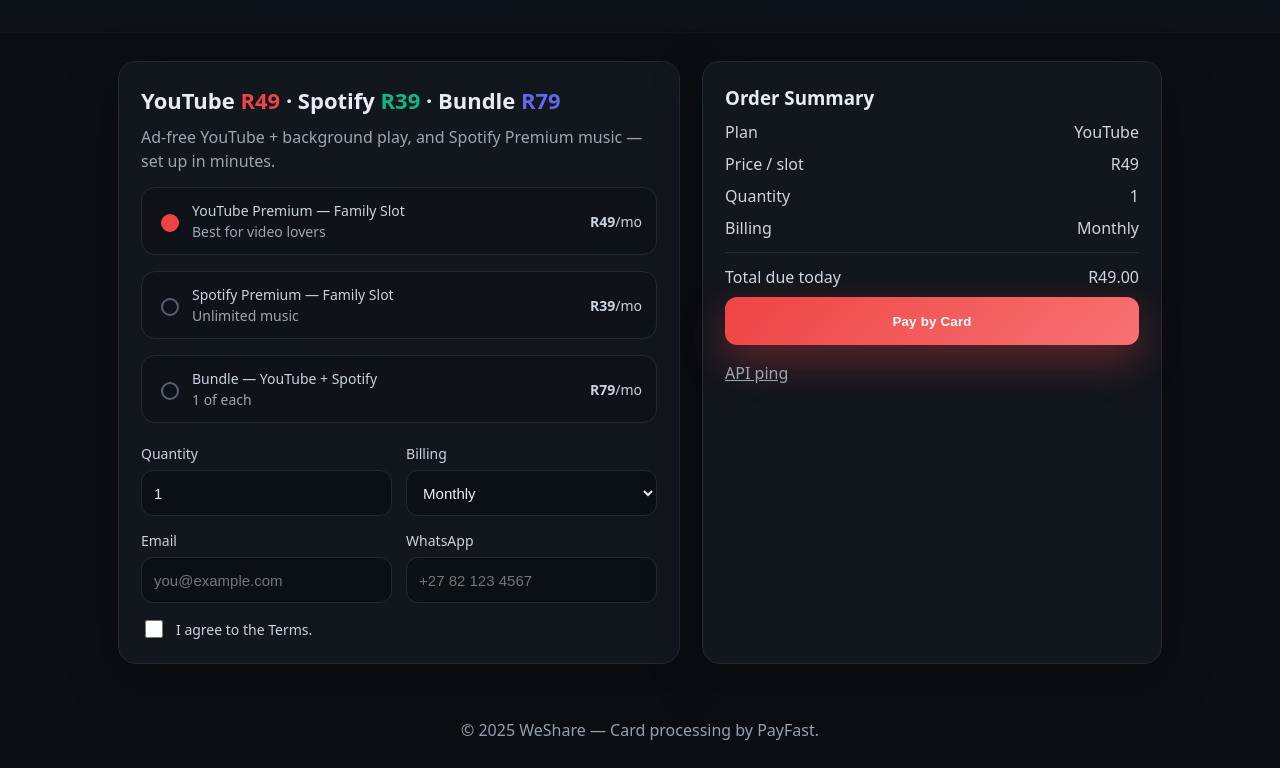
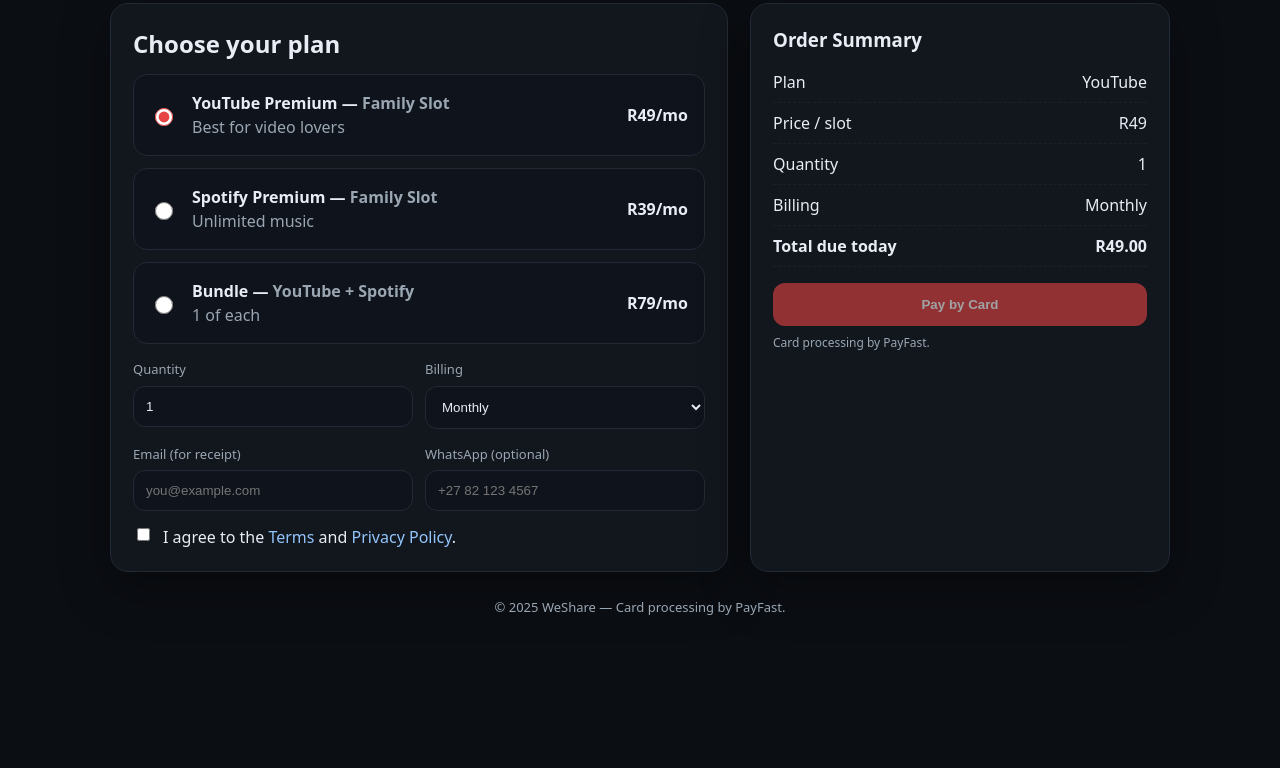
Before and after one commit to ClutchZA/weshare, a website: page index.html in a window 1280 px wide. Shown: the part 100-868 px from the top of the page. After the commit the page ends 800 px from the top, so only its background shows below. Drawn offline with Linux system fonts and the light colour scheme.

Commit message:
Update index.html

```diff
--- a/index.html
+++ b/index.html
@@ -4,144 +4,266 @@
   <meta charset="utf-8" />
   <meta name="viewport" content="width=device-width, initial-scale=1" />
   <title>WeShare — Premium Slots</title>
-<link rel="icon" href="/weshare-logo.png" />
+  <meta name="description" content="Ad-free YouTube, background play, and Spotify Premium — set up in minutes." />
+  <link rel="icon" href="/public/weshare-logo.png" />
+
   <style>
-  :root{--bg:#0b0e13;--card:#12161d;--card2:#0f1319;--fg:#e8edf5;--muted:#9aa6b2;--brand:#ef4444;--accent:#6366f1;--border:#222a36;--ring:rgba(99,102,241,.35)}
-  *{box-sizing:border-box}html,body{height:100%}body{margin:0;background:#0b0e13;color:var(--fg);font:16px/1.5 system-ui,-apple-system,"Segoe UI",Roboto,Helvetica,Arial}
-  .hero{background:linear-gradient(180deg,#111827 0%,#0d1117 100%);padding:28px 20px 36px;border-bottom:1px solid #10151d}
-  .hero-inner{max-width:1100px;margin:0 auto;display:flex;align-items:center;gap:16px}
-  .logo{height:44px;width:44px;border-radius:12px;background:#1a1f2a;overflow:hidden;display:grid;place-items:center}
-  .logo img{height:100%;width:100%;object-fit:cover;display:block}
-  .hgroup{display:flex;flex-direction:column}.hgroup h1{margin:0;font-size:28px}.hgroup p{margin:2px 0 0;color:var(--muted)}
-  .wrap{max-width:1100px;margin:0 auto;padding:28px}.grid{display:grid;gap:22px}
-  @media(min-width:980px){.grid{grid-template-columns:1.1fr .9fr}}
-  .card{background:var(--card);border:1px solid var(--border);border-radius:18px;padding:22px;box-shadow:0 16px 50px rgba(0,0,0,.35)}
-  h2{margin:0 0 8px;font-size:22px}.lead{color:var(--muted);margin:6px 0 14px}
-  .plans{display:grid;gap:10px;margin-top:14px}.plan{display:flex;justify-content:space-between;align-items:center;gap:10px;background:var(--card2);border:1px solid var(--border);border-radius:14px;padding:12px 14px;cursor:pointer}
-  .plan input{appearance:none;height:18px;width:18px;border:2px solid #556175;border-radius:50%}.plan input:checked{background:var(--brand);border-color:var(--brand)}
-  .plan .meta{display:flex;gap:10px;align-items:center}
-  .form{display:grid;gap:14px;margin-top:14px}.row2{display:grid;gap:14px}@media(min-width:640px){.row2{grid-template-columns:1fr 1fr}}
-  label{display:block;font-size:14px;color:#c9d3df;margin-bottom:6px}
-  .control{width:100%;height:46px;padding:0 12px;background:#0b1016;color:var(--fg);border:1px solid #222a36;border-radius:12px;font-size:15px;outline:none;transition:border-color .2s,box-shadow .2s}
-  .control:focus{border-color:var(--ring);box-shadow:0 0 0 6px var(--ring)}
-  .check{display:flex;align-items:center;gap:10px;color:#c9d3df}.check input{height:18px;width:18px;accent-color:var(--accent)}
-  .line{display:flex;justify-content:space-between;margin:8px 0;color:#cfd6df}.divider{height:1px;background:var(--border);margin:12px 0}
-  .total{display:flex;justify-content:space-between;align-items:center;font-weight:800;font-size:18px}
-  .btn{width:100%;height:48px;border:none;border-radius:12px;background:linear-gradient(135deg,var(--brand),#f87171);color:white;font-weight:800;box-shadow:0 16px 40px rgba(239,68,68,.35);cursor:pointer;letter-spacing:.2px}
-  footer{color:#93a0b0;text-align:center;padding:26px}
-  a.small{color:#9aa6b2}
+    :root{
+      --bg:#0b0e13; --card:#12161d; --muted:#9aa6b2; --fg:#e8edf5; --brand:#e64444;
+      --border:#222a36; --ring:rgba(99,102,241,.35); --ok:#16a34a; --warn:#f59e0b;
+    }
+    *{box-sizing:border-box}
+    html,body{margin:0;background:var(--bg);color:var(--fg);font:16px/1.5 system-ui,-apple-system,Segoe UI,Roboto,Helvetica,Arial}
+    a{color:#93c5fd;text-decoration:none}
+    a:hover{text-decoration:underline}
+
+    .wrap{max-width:1100px;margin:0 auto;padding:28px 20px}
+    header{display:flex;align-items:center;gap:12px;margin-bottom:22px;padding-bottom:14px;border-bottom:1px solid #10151d}
+    header .logo{display:inline-flex;align-items:center;gap:12px}
+    .badge{display:inline-flex;align-items:center;gap:8px;color:var(--muted);font-size:14px}
+
+    /* Cards */
+    .grid{display:grid;grid-template-columns:1fr 420px;gap:22px}
+    @media (max-width:980px){.grid{grid-template-columns:1fr}}
+    .card{background:var(--card);border-radius:18px;padding:22px;border:1px solid var(--border);box-shadow:0 16px 50px rgba(0,0,0,.35)}
+
+    /* Plans */
+    .plan{display:flex;align-items:center;gap:16px;padding:16px;border:1px solid var(--border);border-radius:14px;background:#0f131b;cursor:pointer}
+    .plan + .plan{margin-top:12px}
+    .plan input{accent-color:var(--brand);width:18px;height:18px}
+    .plan h4{margin:0;font-size:16px}
+    .muted{color:var(--muted)}
+    .price{margin-left:auto;font-weight:700}
+
+    /* Inputs */
+    .field{margin-top:16px}
+    .field label{display:block;font-size:13px;color:var(--muted);margin-bottom:6px}
+    .field input, .field select{
+      width:100%;padding:12px 12px;border-radius:12px;background:#0f131b;border:1px solid var(--border);color:var(--fg);
+      outline:none
+    }
+    .field input:focus, .field select:focus{border-color:#2d3646;box-shadow:0 0 0 4px rgba(99,102,241,.15)}
+    .inline{display:grid;grid-template-columns:1fr 1fr;gap:12px}
+    @media (max-width:640px){.inline{grid-template-columns:1fr}}
+
+    /* Checkout */
+    .summary .row{display:flex;justify-content:space-between;padding:8px 0;border-bottom:1px dashed #1a202c}
+    .summary .row:last-child{border-bottom:0}
+    .cta{
+      margin-top:16px;width:100%;padding:14px 16px;border:0;border-radius:12px;background:var(--brand);color:white;
+      font-weight:700;cursor:pointer;box-shadow:0 10px 30px rgba(230,68,68,.35)
+    }
+    .cta[disabled]{opacity:.6;cursor:not-allowed;box-shadow:none}
+    .fine{font-size:12px;color:var(--muted);margin-top:8px}
+
+    footer{margin-top:26px;color:var(--muted);font-size:13px;text-align:center}
+    .check{display:flex;align-items:flex-start;gap:10px;margin-top:14px}
+    .check input{margin-top:3px;accent-color:var(--brand)}
   </style>
 </head>
 <body>
-  <section class="hero">
-    <div class="hero-inner">
-      <div class="logo"><img src="/public/weshare-logo.png" alt="WeShare logo"></div>
-      <div class="hgroup">
-        <h1>WeShare</h1>
-        <p>YouTube Premium • Spotify Premium • South Africa</p>
-      </div>
-    </div>
-  </section>
+  <noscript><div class="wrap"><div class="card">Please enable JavaScript to continue.</div></div></noscript>
 
   <div class="wrap">
+    <header>
+      <div class="logo">
+        <!-- simple white share icon in red -->
+        <svg width="38" height="38" viewBox="0 0 48 48" fill="none" aria-hidden="true">
+          <circle cx="24" cy="24" r="24" fill="#e64444"/>
+          <path d="M31 15a4 4 0 1 1-2.828 6.828L19.8 26.3a4.002 4.002 0 0 1 0 1.4l8.372 4.472A4 4 0 1 1 27 34l-8.37-4.47A4 4 0 1 1 15 25a4 4 0 0 1 1.63.35l8.37-4.47A4 4 0 0 1 31 15Z" fill="#fff"/>
+        </svg>
+        <h1 style="margin:0;font-size:22px">WeShare</h1>
+      </div>
+      <div class="badge">YouTube Premium • Spotify Premium • South Africa</div>
+    </header>
+
     <div class="grid">
+      <!-- LEFT: form -->
       <section class="card">
-        <h2>YouTube <span style="color:#ef4444">R49</span> · Spotify <span style="color:#10b981">R39</span> · Bundle <span style="color:#6366f1">R79</span></h2>
-        <p class="lead">Ad‑free YouTube + background play, and Spotify Premium music — set up in minutes.</p>
+        <h2 style="margin:0 0 12px 0">Choose your plan</h2>
 
-        <div class="plans">
         <label class="plan">
-            <div class="meta">
-              <input type="radio" name="plan" value="youtube" checked>
-              <div><div>YouTube Premium — Family Slot</div><div style="color:#9aa6b2">Best for video lovers</div></div>
-            </div><div><b>R49</b>/mo</div>
+          <input type="radio" name="plan" value="youtube" checked />
+          <div>
+            <h4>YouTube Premium — <span class="muted">Family Slot</span></h4>
+            <div class="muted">Best for video lovers</div>
+          </div>
+          <div class="price">R<span data-price="youtube">49</span>/mo</div>
         </label>
+
         <label class="plan">
-            <div class="meta">
-              <input type="radio" name="plan" value="spotify">
-              <div><div>Spotify Premium — Family Slot</div><div style="color:#9aa6b2">Unlimited music</div></div>
-            </div><div><b>R39</b>/mo</div>
+          <input type="radio" name="plan" value="spotify" />
+          <div>
+            <h4>Spotify Premium — <span class="muted">Family Slot</span></h4>
+            <div class="muted">Unlimited music</div>
+          </div>
+          <div class="price">R<span data-price="spotify">39</span>/mo</div>
         </label>
+
         <label class="plan">
-            <div class="meta">
-              <input type="radio" name="plan" value="bundle">
-              <div><div>Bundle — YouTube + Spotify</div><div style="color:#9aa6b2">1 of each</div></div>
-            </div><div><b>R79</b>/mo</div>
+          <input type="radio" name="plan" value="bundle" />
+          <div>
+            <h4>Bundle — <span class="muted">YouTube + Spotify</span></h4>
+            <div class="muted">1 of each</div>
+          </div>
+          <div class="price">R<span data-price="bundle">79</span>/mo</div>
         </label>
+
+        <div class="inline">
+          <div class="field">
+            <label for="qty">Quantity</label>
+            <input id="qty" type="number" min="1" max="6" step="1" value="1" />
           </div>
-
-        <div class="form">
-          <div class="row2">
-            <div><label for="qty">Quantity</label><input id="qty" class="control" type="number" min="1" max="6" value="1"></div>
-            <div><label for="cycle">Billing</label>
-              <select id="cycle" class="control">
-                <option value="monthly">Monthly</option>
-                <option value="quarterly">Quarterly (save 5%)</option>
-                <option value="yearly">Yearly (save 12%)</option>
+          <div class="field">
+            <label for="billing">Billing</label>
+            <select id="billing">
+              <option value="monthly" selected>Monthly</option>
+              <option value="quarterly">Quarterly (5% off)</option>
+              <option value="yearly">Yearly (12% off)</option>
             </select>
           </div>
         </div>
-          <div class="row2">
-            <div><label for="email">Email</label><input id="email" class="control" type="email" placeholder="you@example.com"></div>
-            <div><label for="wa">WhatsApp</label><input id="wa" class="control" type="tel" placeholder="+27 82 123 4567"></div>
+
+        <div class="inline">
+          <div class="field">
+            <label for="email">Email (for receipt)</label>
+            <input id="email" type="email" placeholder="you@example.com" required />
           </div>
-          <div class="check"><input id="agree" type="checkbox"><label for="agree" style="margin:0">I agree to the Terms.</label></div>
-        </div>
-      </section>
-
-      <aside class="card">
-        <h3 style="margin:0 0 8px">Order Summary</h3>
-        <div class="line"><span>Plan</span><span id="sPlan">YouTube</span></div>
-        <div class="line"><span>Price / slot</span><span id="sPrice">R49</span></div>
-        <div class="line"><span>Quantity</span><span id="sQty">1</span></div>
-        <div class="line"><span>Billing</span><span id="sCycle">Monthly</span></div>
-        <div class="divider"></div>
-        <div class="line"><span>Total due today</span><span id="sTotal">R49.00</span></div>
-        <button id="payBtn" class="btn" disabled>Pay by Card</button>
-        <p><a class="small" href="/api/hello" target="_blank">API ping</a></p>
-      </aside>
+          <div class="field">
+            <label for="whatsapp">WhatsApp (optional)</label>
+            <input id="whatsapp" type="tel" placeholder="+27 82 123 4567" />
           </div>
         </div>
 
-  <footer>© 2025 WeShare — Card processing by PayFast.</footer>
+        <label class="check">
+          <input id="agree" type="checkbox" />
+          <span>I agree to the <a href="/terms.html" target="_blank">Terms</a> and <a href="/privacy.html" target="_blank">Privacy Policy</a>.</span>
+        </label>
+      </section>
+
+      <!-- RIGHT: summary / pay -->
+      <aside class="card summary">
+        <h3 style="margin:0 0 8px 0">Order Summary</h3>
+        <div class="row"><span>Plan</span><span id="sum-plan">YouTube</span></div>
+        <div class="row"><span>Price / slot</span><span id="sum-price">R49</span></div>
+        <div class="row"><span>Quantity</span><span id="sum-qty">1</span></div>
+        <div class="row"><span>Billing</span><span id="sum-billing">Monthly</span></div>
+        <div class="row" style="font-weight:700"><span>Total due today</span><span id="sum-total">R49.00</span></div>
+        <button id="pay-card" class="cta" disabled>Pay by Card</button>
+        <div class="fine">Card processing by PayFast.</div>
+      </aside>
+    </div>
+
+    <footer>© <span id="year"></span> WeShare — Card processing by PayFast.</footer>
+  </div>
 
   <script>
-(function(){
-  const prices={youtube:49,spotify:39,bundle:79};
-  const mult={monthly:1,quarterly:3*0.95,yearly:12*0.88};
-  const planRad=[...document.querySelectorAll('input[name=\"plan\"]')];
-  const qty=document.getElementById('qty'),cycle=document.getElementById('cycle'),email=document.getElementById('email'),wa=document.getElementById('wa'),agree=document.getElementById('agree'),payBtn=document.getElementById('payBtn');
-  const sPlan=document.getElementById('sPlan'),sPrice=document.getElementById('sPrice'),sQty=document.getElementById('sQty'),sCycle=document.getElementById('sCycle'),sTotal=document.getElementById('sTotal');
-  const fmt=n=>'R'+n.toFixed(2);
-  function currentPlan(){return planRad.find(r=>r.checked)?.value||'youtube'}
-  function update(){
-    const p=currentPlan(),price=prices[p],q=Math.max(1,Math.min(6,parseInt(qty.value||'1',10)));qty.value=q;
-    const cyc=cycle.value,m=mult[cyc],total=price*q*m;
-    sPlan.textContent=p==='youtube'?'YouTube':(p==='spotify'?'Spotify':'Bundle');
-    sPrice.textContent='R'+price;sQty.textContent=q;sCycle.textContent=cyc[0].toUpperCase()+cyc.slice(1);sTotal.textContent=fmt(total);
-    const valid=agree.checked&&email.value.includes('@')&&(wa.value||'').trim().length>=8;
-    payBtn.disabled=!valid;
+    const prices = { youtube:49, spotify:39, bundle:79 };
+    const cycles = { monthly:1, quarterly:3*0.95, yearly:12*0.88 };
+
+    const els = {
+      planRadios: Array.from(document.querySelectorAll('input[name="plan"]')),
+      qty: document.getElementById('qty'),
+      billing: document.getElementById('billing'),
+      email: document.getElementById('email'),
+      whatsapp: document.getElementById('whatsapp'),
+      agree: document.getElementById('agree'),
+      pay: document.getElementById('pay-card'),
+      sPlan: document.getElementById('sum-plan'),
+      sPrice: document.getElementById('sum-price'),
+      sQty: document.getElementById('sum-qty'),
+      sBilling: document.getElementById('sum-billing'),
+      sTotal: document.getElementById('sum-total'),
+    };
+
+    function getSelectedPlan(){
+      return (els.planRadios.find(r=>r.checked)?.value) || 'youtube';
     }
-  planRad.forEach(r=>r.addEventListener('change',update));
-  [qty,cycle,email,wa,agree].forEach(e=>e.addEventListener('input',update));update();
+    function money(n){ return 'R' + Number(n).toFixed(2); }
 
-  payBtn.addEventListener('click', async ()=>{
-    const payload={
-      plan: currentPlan(),
-      quantity: Number(qty.value),
-      billingCycle: cycle.value,
-      email: email.value,
-      whatsapp: wa.value
+    function updateSummary(){
+      const plan = getSelectedPlan();
+      const qty = Math.max(1, Math.min(6, parseInt(els.qty.value || 1, 10)));
+      const cycle = els.billing.value;
+      const total = (prices[plan] || 49) * qty * (cycles[cycle] || 1);
+
+      els.sPlan.textContent = ({youtube:'YouTube', spotify:'Spotify', bundle:'Bundle'})[plan] || 'YouTube';
+      els.sPrice.textContent = 'R' + (prices[plan] || 49);
+      els.sQty.textContent = qty;
+      els.sBilling.textContent = cycle[0].toUpperCase() + cycle.slice(1);
+      els.sTotal.textContent = money(total);
+
+      validate();
+    }
+
+    function validate(){
+      const okEmail = els.email.value.trim().includes('@');
+      const okAgree = els.agree.checked;
+      const okQty = parseInt(els.qty.value || 1,10) >= 1;
+      els.pay.disabled = !(okEmail && okAgree && okQty);
+    }
+
+    els.planRadios.forEach(r=>r.addEventListener('change', updateSummary));
+    ['input','change'].forEach(ev=>{
+      els.qty.addEventListener(ev, updateSummary);
+      els.billing.addEventListener(ev, updateSummary);
+      els.email.addEventListener(ev, validate);
+      els.agree.addEventListener(ev, validate);
+    });
+    updateSummary();
+    document.getElementById('year').textContent = new Date().getFullYear();
+
+    // --- PayFast POST form flow ---
+    async function payByCard(e){
+      e?.preventDefault();
+
+      if (els.pay.disabled) return;
+      els.pay.disabled = true;
+      const old = els.pay.textContent;
+      els.pay.textContent = 'Redirecting…';
+
+      const payload = {
+        plan: getSelectedPlan(),
+        billingCycle: els.billing.value,
+        quantity: Number(els.qty.value || 1),
+        email: els.email.value.trim(),
+        whatsapp: els.whatsapp.value.trim()
       };
+
       try{
-      const res=await fetch('/api/payfast/create-checkout', {method:'POST', headers:{'Content-Type':'application/json'}, body:JSON.stringify(payload)});
-      const data=await res.json();
-      if(!data.url) throw new Error('No URL returned');
-      if(data.mock){ alert('Mock checkout URL (add PayFast keys to make it live):\n'+data.url); }
-      else { window.location.href=data.url; }
-    }catch(err){ alert('Checkout error: '+(err.message||err)); }
+        const r = await fetch('/api/payfast/checkout-fields', {
+          method:'POST',
+          headers:{'Content-Type':'application/json'},
+          body: JSON.stringify(payload)
         });
-})();
+        const data = await r.json();
+        if (!r.ok || !data.ok) throw new Error(data.error || 'Checkout failed');
+
+        // Build and submit a real POST form to PayFast
+        const form = document.createElement('form');
+        form.method = 'POST';
+        form.action = `${data.host}/eng/process`;
+        form.style.display = 'none';
+
+        Object.entries(data.fields).forEach(([name,value])=>{
+          const input = document.createElement('input');
+          input.type = 'hidden';
+          input.name = name;
+          input.value = value;
+          form.appendChild(input);
+        });
+
+        document.body.appendChild(form);
+        form.submit();
+      }catch(err){
+        console.error(err);
+        alert('Could not start checkout. Please try again.');
+        els.pay.disabled = false;
+        els.pay.textContent = old;
+      }
+    }
+
+    els.pay.addEventListener('click', payByCard);
   </script>
 </body>
 </html>
```
Lines whose indentation alone changed are shown as unchanged.
